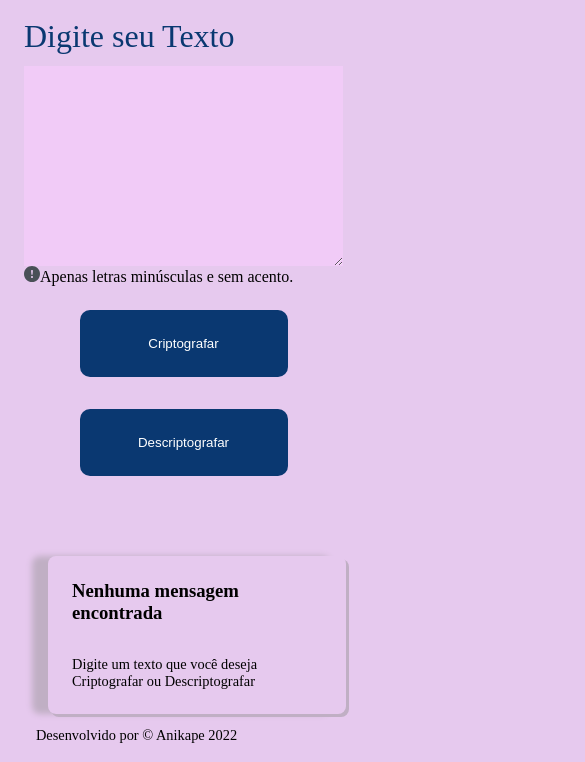
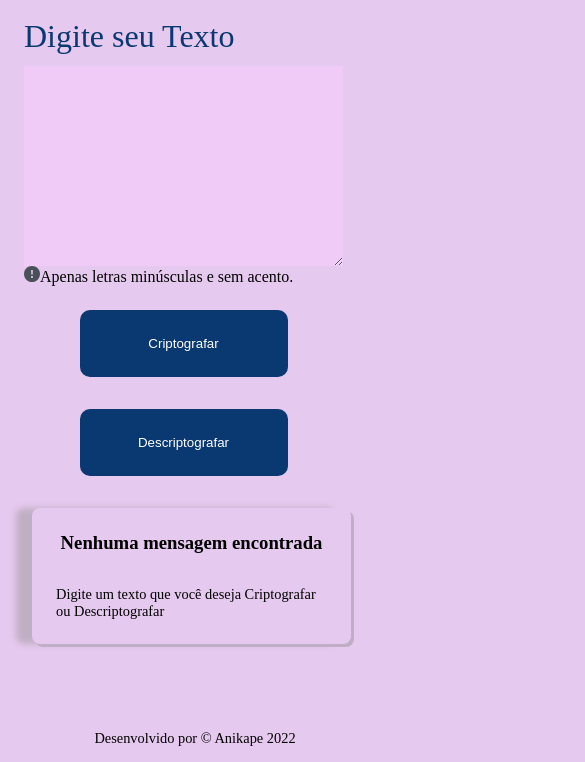
Before and after one commit to anikape/Challenge-Alura, a plain HTML site: page index.html in a window 390 px wide. Shown: the part 90-852 px from the top of the page, 585 px wide, since content can reach past the window. Drawn offline with Linux system fonts and the light colour scheme.

Commit message:
responsividade

```diff
--- a/assets/styles/sytles.css
+++ b/assets/styles/sytles.css
@@ -51,7 +51,7 @@ header{
 
 label{
   color: var(--text-color);
-  width: 688px;
+  width: auto;
   height: 48px;
   font-size: 2rem;
 }
@@ -96,7 +96,7 @@ textarea:focus{
   display: flex;
   justify-content: center;
   width: 85%;
-  margin: 3rem;
+  /*margin: 3rem;*/
   align-items: center;
   flex-direction: column;
   gap: 2rem;
@@ -162,10 +162,11 @@ textarea:focus{
     transition-timing-function: linear;
 }
 
-.footer{
-  width: 60%;
+footer{
+  width: 100%;
   bottom: 0;
-  text-align: center;
+  justify-content: center;
+  align-items: center;
   font-size: 0.9em;
   height: 32px;
   margin-top: 16px;
@@ -180,8 +181,7 @@ textarea:focus{
   html{
     width:fit-content;
     justify-content: center;
-    max-width: 130vw;
-
+    /*max-width: 130vw;*/
   }
 
   body{
@@ -277,18 +277,21 @@ textarea:focus{
 
   }
 
+  .mensagem{
+    width:fit-content;
+    justify-content: center;
+    margin-left: 32px;
+
+  }
+
   .buttons{
     display: flex;
     flex-direction: column;
   }
 
   footer{
-    width: 80vw;
-    position:relative;
-    align-self: center;
-
+    display: flex;
+    justify-content: center;
+    align-items: center;
   }
-
-
-
 }
--- a/index.html
+++ b/index.html
@@ -64,7 +64,7 @@
 
 <footer>
 
-  <span class="footer"> Desenvolvido por &#169; Anikape 2022 </span>
+  <span> Desenvolvido por &#169; Anikape 2022 </span>
 
 </footer>
 
```
